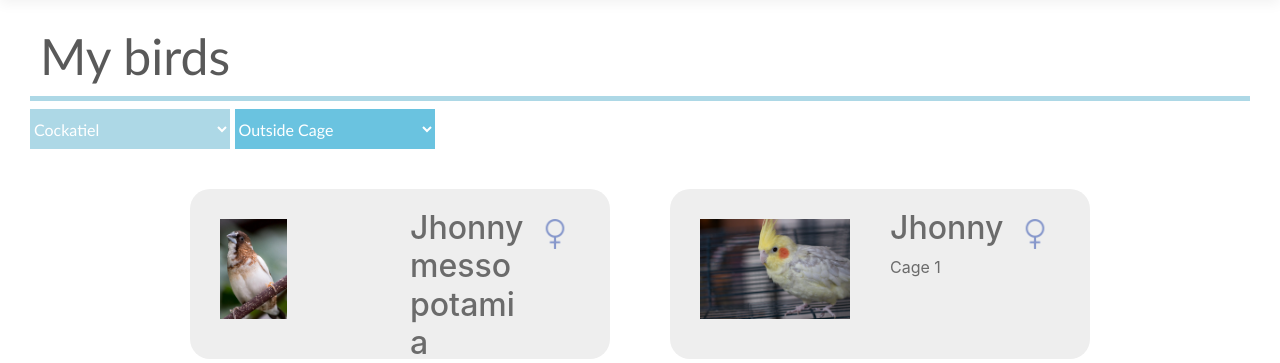
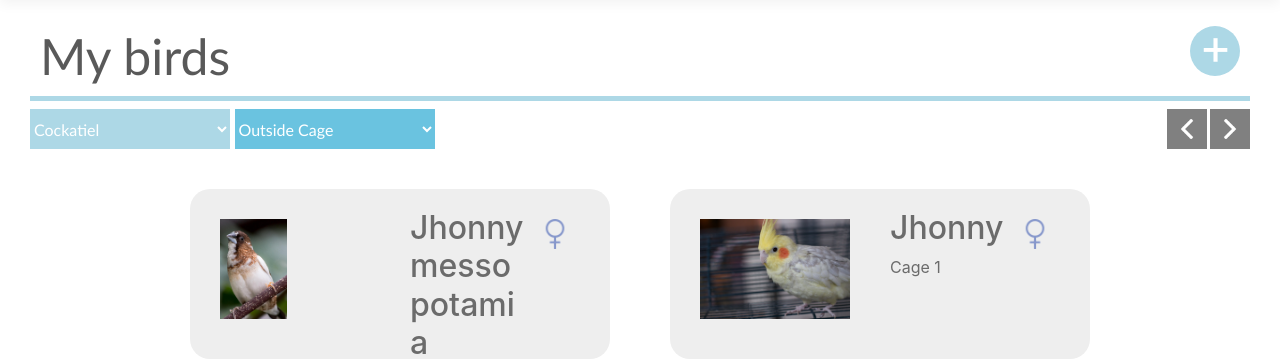
Before and after one commit to TineFr/IMI-Project, an ASP.NET Core app: page /Birds/Index in a window 1280 px wide. Shown: the part 87-450 px from the top of the page. Run offline with ASP.NET Core 8, Linux system fonts and the light colour scheme.

Commit message:
Add pagination buttons

```diff
--- a/src/Imi.Project.Vue/Views/Birds/Index.cshtml
+++ b/src/Imi.Project.Vue/Views/Birds/Index.cshtml
@@ -1,4 +1,9 @@
+<div class="indexHeader">
+
 <h1 class="indexTitle">My birds</h1>
+<button class="btnAddNew"><p>+</p></button>
+</div>
+
 <div class="paginationDiv">
 
     <select  class="species select" name="example" title="species">
@@ -12,6 +17,11 @@
         <option value="B">Little Home</option>
         <option value="-">Other</option>
       </select>
+
+      <div class="arrowContainer">
+          <div type="button" class="btnArrow"><img class="imgArrow" src="~/images/left-arrow.png"/></div>
+          <div type="button" class="btnArrow"><img class="imgArrow" src="~/images/right-arrow.png"/></div>
+      </div>
 </div>
     <div class="indexContainer">
 
--- a/src/Imi.Project.Vue/wwwroot/css/style.css
+++ b/src/Imi.Project.Vue/wwwroot/css/style.css
@@ -1,19 +1,17 @@
 
 /*Login & register view*/
 /*...........................................................................*/
-.logoDiv{
-    text-align: center;
-}
-
-
-
-
 
 .flexContainer {
     display: flex;
     justify-content: center;
     align-items: center;
 }
+
+.logoDiv {
+    text-align: center;
+}
+
 
 #logo {
     height: 150px;
@@ -130,6 +128,65 @@ input {
 /*birds index view*/
 /*...........................................................................*/
 
+.btnAddNew {
+    position: absolute;
+    right: 10px;
+    top: 10px;
+    width: 50px;
+    height: 50px;
+    font-size: 20px;
+    border-radius: 50%;
+    background-color: lightblue;
+    border: none;
+    color: white;
+}
+.arrowContainer{
+    display: flex;
+    justify-content: space-between;
+    align-items: center;
+    position: absolute;
+    top: 0;
+    right: 0;
+
+}
+
+.paginationDiv{
+    position: relative;
+}
+.btnArrow {
+    background-color: grey;
+    text-align: center;
+    width: 40px;
+    height: 40px;
+    padding: 10px;
+    position: relative;
+    margin: 0px;
+    margin-left:3px;
+}
+
+.imgArrow {
+    height: 20px;
+    position: absolute;
+    top: 10px;
+    right: 10px;
+}
+
+.btnAddNew > p {
+    margin: 0;
+    font-size: 50px;
+    position: absolute;
+    top: -17px;
+    right: 8px
+}
+
+.btnAddNew:hover {
+    background-color: rgb(148, 203, 221);
+}
+
+.indexHeader{
+position: relative;
+}
+
 .indexContainer {
     display: flex;
     justify-content: center;
```
Also changed, not shown: src/Imi.Project.Vue/wwwroot/images/left-arrow.png (added), src/Imi.Project.Vue/wwwroot/images/right-arrow.png (added).
